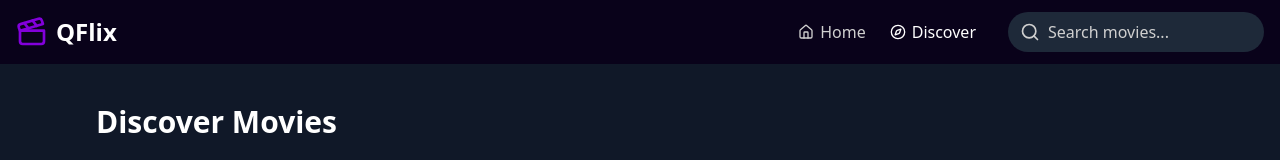
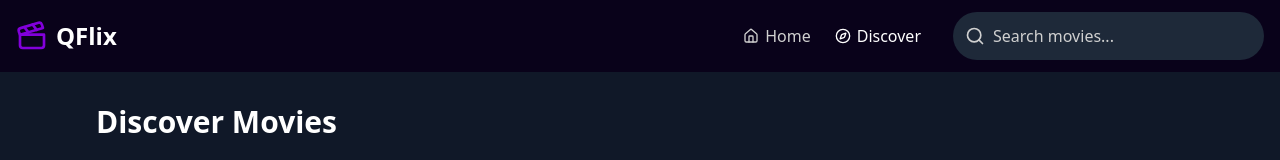
Before and after one commit to ssarthaks/QFlix, a React (Vite) app: page /discover in a window 1280 px wide. Shown: the top 160 px of the page. Built offline with nearby package versions, Linux system fonts and the light colour scheme; no server answers.

Commit message:
do: added cross icon to navbar search icon to remove search query at one click

```diff
--- a/src/components/Navbar.tsx
+++ b/src/components/Navbar.tsx
@@ -63,8 +63,18 @@ export const Navbar: React.FC = () => {
                 placeholder="Search movies..."
                 value={searchQuery}
                 onChange={handleSearchChange}
-                className="w-64 rounded-full bg-gray-800 py-2 pl-10 pr-4 placeholder-description transition-all focus:outline-none focus:ring-2 focus:ring-purple-500"
+                className="w-full rounded-full bg-gray-800 py-3 pl-10 pr-10 placeholder-description focus:outline-none focus:ring-2 focus:ring-purple-500"
               />
+              {searchQuery && (
+                <button
+                  onClick={() => {
+                    setSearchParams({ query: "" }), setSearchQuery("");
+                  }}
+                  className="absolute right-3 top-1/2 -translate-y-1/2 text-description hover:text-primaryText"
+                >
+                  <X className="h-5 w-5" />
+                </button>
+              )}
             </div>
           )}
         </div>
```
